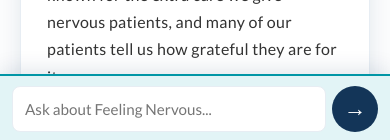
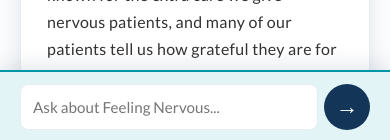
Before and after one commit to ykbhrn/patient-companion, a React (Vite) app: page /nervous in a window 390 px wide. Shown: the part 702-842 px from the top of the page. Built offline with nearby package versions, Linux system fonts and the light colour scheme.

Commit message:
askbox polished

```diff
--- a/src/App.css
+++ b/src/App.css
@@ -524,10 +524,6 @@
     font-size: 0.65rem;
     letter-spacing: 2px;
   }
-
-  .askbox-dock {
-    padding: 10px 12px;
-  }
   .askbox-panel {
     max-height: 45vh;
   }
@@ -541,12 +537,6 @@
   .askbox-btn {
     padding: 10px 16px;
     font-size: 0.95rem;
-  }
-  .askbox-panel-header {
-    padding-right: 4px;
-  }
-  .askbox-close {
-    padding: 4px 4px 4px 12px;
   }
   .askbox-send .btn-text {
     display: none;
@@ -565,4 +555,14 @@
     justify-content: center;
     flex-shrink: 0;
   }
+  .askbox-dock {
+    padding: 12px 20px;
+  }
+  .askbox-panel-header {
+    padding-right: 6px;
+  }
+  .askbox-close {
+    padding: 6px;
+    font-size: 1.3rem;
+  }
 }
```
